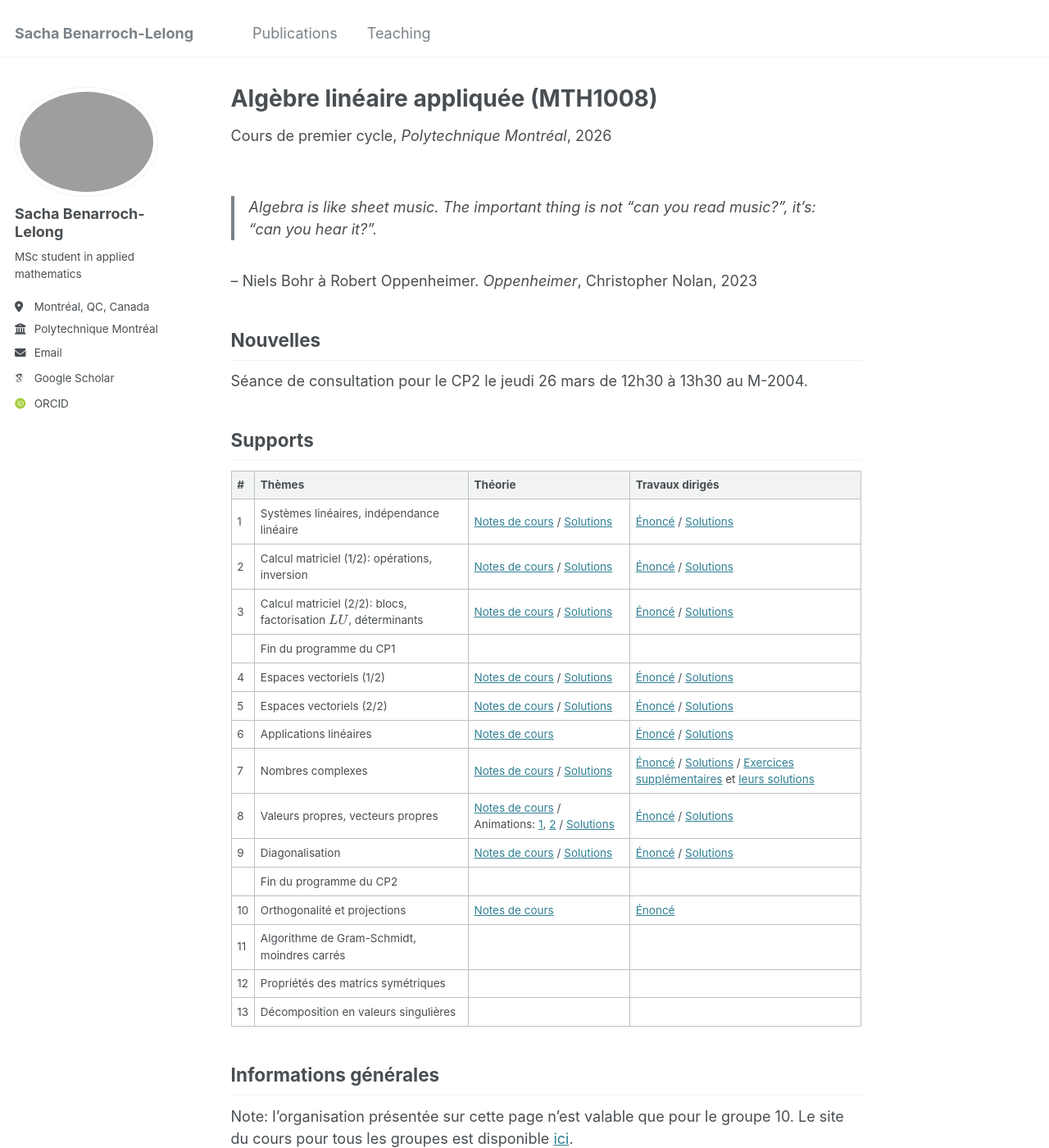
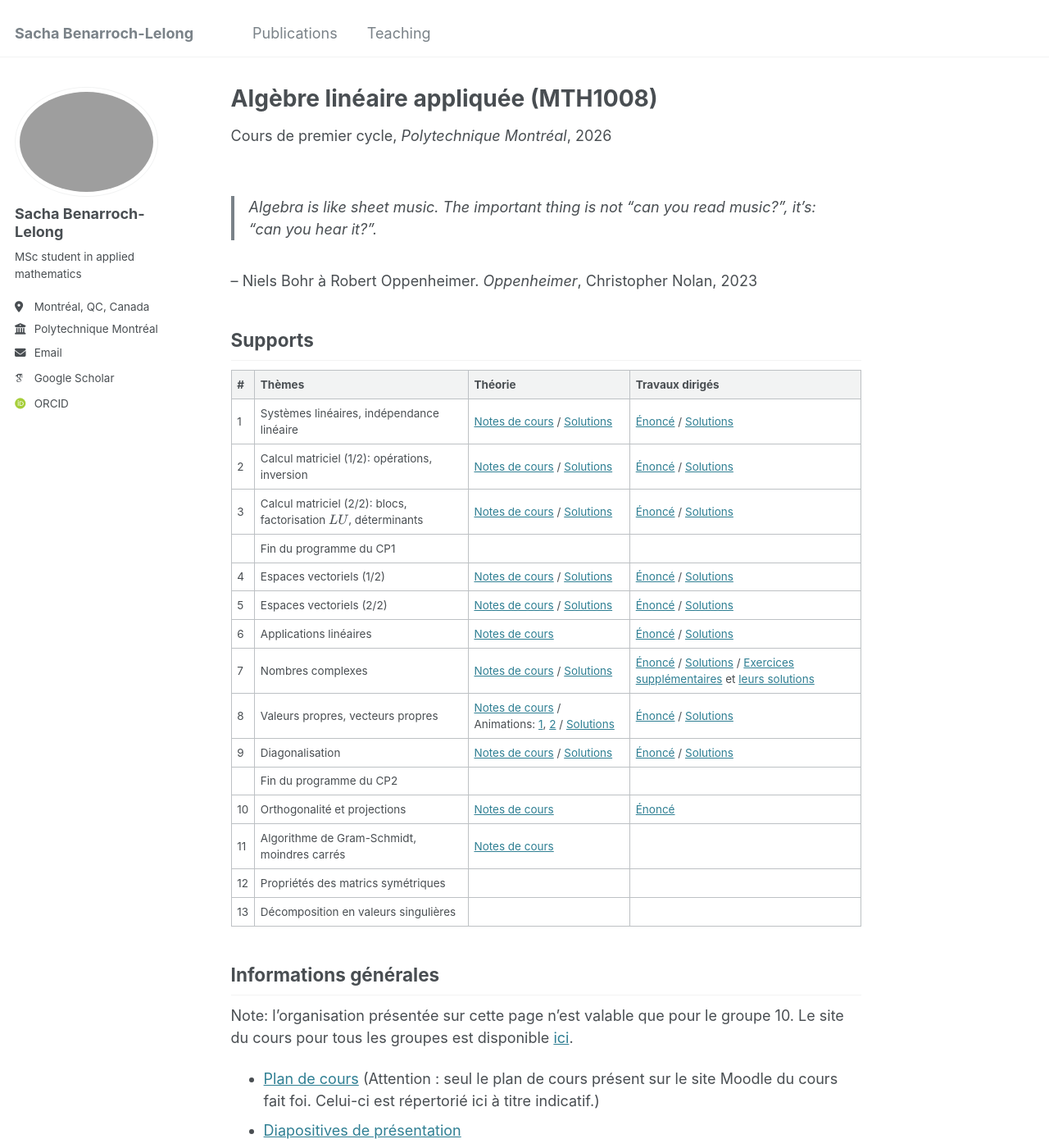
Before and after one commit to sblelong/sblelong.github.io, a Jekyll site: the page built from _teaching/mth1008.md, in a window 1280 px wide and 1400 px high. Shown: the whole window at 82% size. Built offline with Jekyll 4.4.1, drawn with Linux system fonts in a browser that asks for light colours; some web fonts are replaced.

Commit message:
upload c11

```diff
--- a/_teaching/mth1008.md
+++ b/_teaching/mth1008.md
@@ -10,10 +10,6 @@ date: 2026-01-01
 > Algebra is like sheet music. The important thing is not "can you read music?", it's: "can you hear it?".
 
 -- Niels Bohr à Robert Oppenheimer. *Oppenheimer*, Christopher Nolan, 2023
-
-## Nouvelles
-
-Séance de consultation pour le CP2 le jeudi 26 mars de 12h30 à 13h30 au M-2004.
 
 ## Supports
 
@@ -31,7 +27,7 @@ Séance de consultation pour le CP2 le jeudi 26 mars de 12h30 à 13h30 au M-2004
 | 9   | Diagonalisation                                                     | [Notes de cours](/files/mth1008/cours/c9.pdf) / [Solutions](/files/mth1008/cours/sc9.pdf)                                                                                              | [Énoncé](/files/mth1008/td/td9.pdf) / [Solutions](/files/mth1008/td/td9-solutions.pdf)                                                                                                                                        |
 |     | Fin du programme du CP2                                             |                                                                                                                                                                                        |
 | 10  | Orthogonalité et projections                                        | [Notes de cours](/files/mth1008/cours/c10.pdf)                                                                                                                                         | [Énoncé](/files/mth1008/td/td10.pdf)                                                                                                                                                                                          |
-| 11  | Algorithme de Gram-Schmidt, moindres carrés                         |                                                                                                                                                                                        |                                                                                                                                                                                                                               |
+| 11  | Algorithme de Gram-Schmidt, moindres carrés                         | [Notes de cours](/files/mth1008/cours/c11.pdf)                                                                                                                                         |                                                                                                                                                                                                                               |
 | 12  | Propriétés des matrics symétriques                                  |                                                                                                                                                                                        |                                                                                                                                                                                                                               |
 | 13  | Décomposition en valeurs singulières                                |                                                                                                                                                                                        |                                                                                                                                                                                                                               |
 
```
Also changed, not shown: 1 other file.
